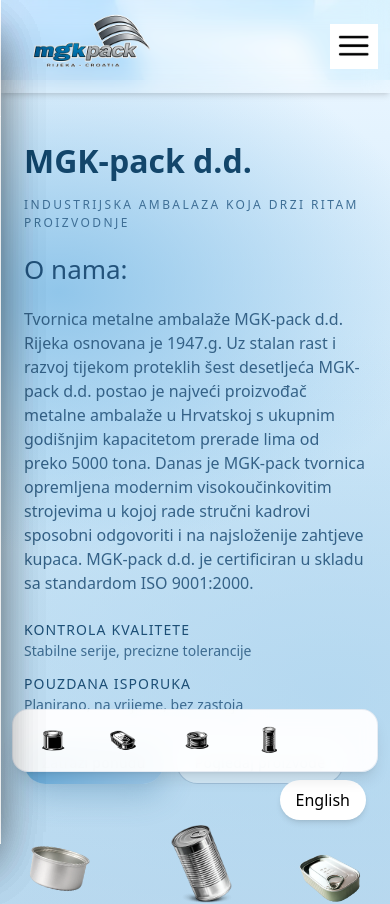
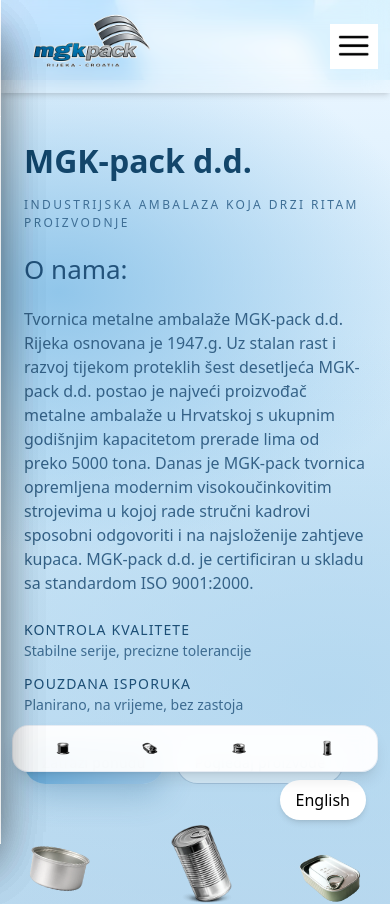
Before and after one commit to AnGal22/mgk-project, a React (Vite) app: page / in a window 390 px wide. Shown: the top 904 px of the page. Built offline with nearby package versions, Linux system fonts and the light colour scheme.

Commit message:
style: evenly space and enlarge mobile item icons

```diff
--- a/src/components/ItemNavBar.tsx
+++ b/src/components/ItemNavBar.tsx
@@ -9,15 +9,15 @@
   if (mobile) {
     return (
       <nav className="w-full rounded-2xl border border-slate-200/80 bg-white/95 px-2 py-2 shadow-lg backdrop-blur-sm">
-        <div className="flex items-center justify-start gap-2 overflow-x-auto overscroll-x-contain whitespace-nowrap [scrollbar-width:none] [-ms-overflow-style:none] [&::-webkit-scrollbar]:hidden">
+        <div className="flex items-center justify-between gap-1">
           {Object.entries(categories).map(([key]) => (
             <button
-              className="shrink-0 cursor-pointer rounded-xl p-1 transition-transform duration-200 ease-out hover:scale-105"
+              className="flex-1 cursor-pointer rounded-xl p-1 transition-transform duration-200 ease-out hover:scale-105"
               key={key}
               onClick={() => document.getElementById(key)?.scrollIntoView({ behavior: 'smooth', block: 'start' })}
             >
               <img
-                className="h-auto w-14 object-contain"
+                className="mx-auto h-auto w-[clamp(1.9rem,8vw,2.4rem)] object-contain"
                 src={categories[key as keyof typeof categories].icon.url}
                 alt={categories[key as keyof typeof categories].icon.alt[lang]}
               />
```
